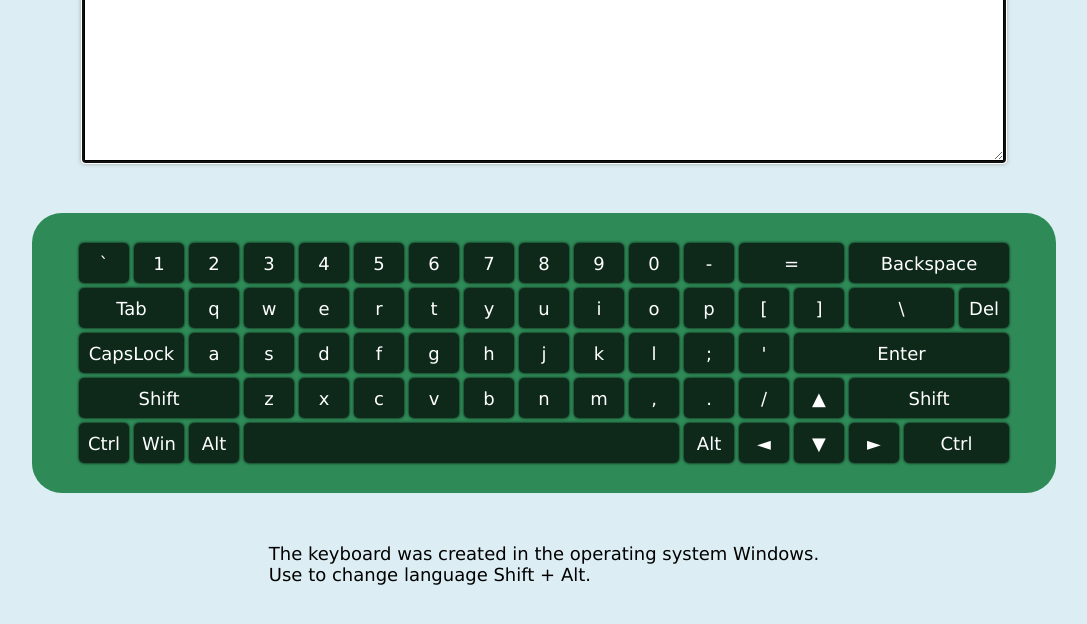
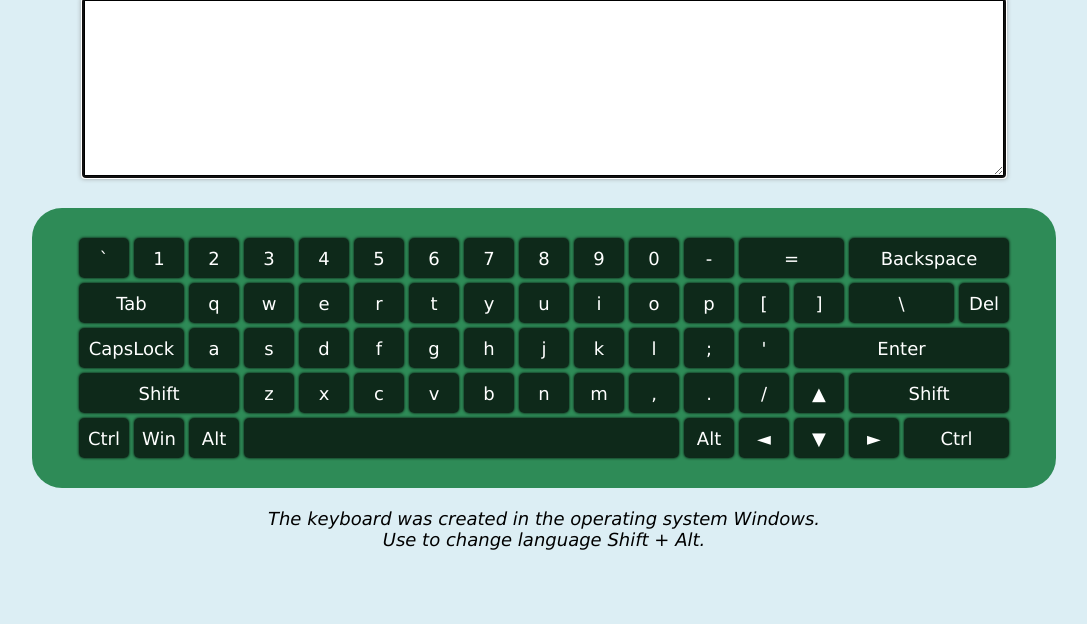
Before and after one commit to takeAmoment/Virtual-keyboard, a plain HTML site: page virtual-keyboard/index.html in a window 1280 px wide. Shown: the part 160-784 px from the top of the page, without its empty margins (96-1183 px from the left). Drawn offline with Linux system fonts and the light colour scheme.

Commit message:
feat: add style for text

```diff
--- a/virtual-keyboard/style.css
+++ b/virtual-keyboard/style.css
@@ -26,9 +26,13 @@
     margin: 10px 0px 20px 0px;
     color: darkcyan;
 }
+.text{
+    text-align: center;
+    font-style: italic;
+}
 .textarea{
     width: calc(80% - 100px);
-    height: 200px;
+    height: 180px;
     border: 3px solid black;
     box-shadow: 0px 0px 5px grey;
     font-size: 18px;
@@ -41,7 +45,7 @@
     grid-template-rows: repeat(5, minmax(auto, 40px));
     padding: 30px 10px;
     width: 80%;
-    margin: 50px 70px;
+    margin: 30px 0px 20px 0px;
     transition: 0.4s;
     background-color:seagreen;
     gap: 5px;
```
